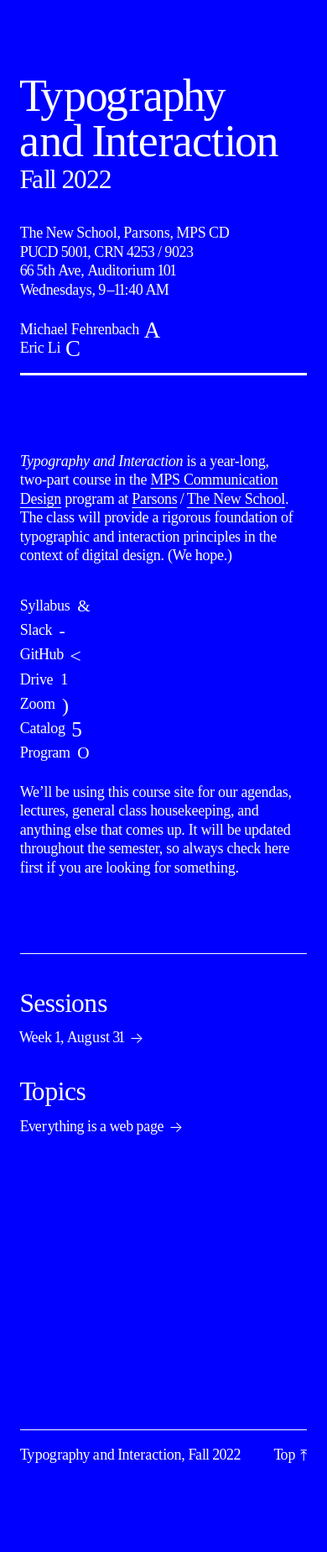
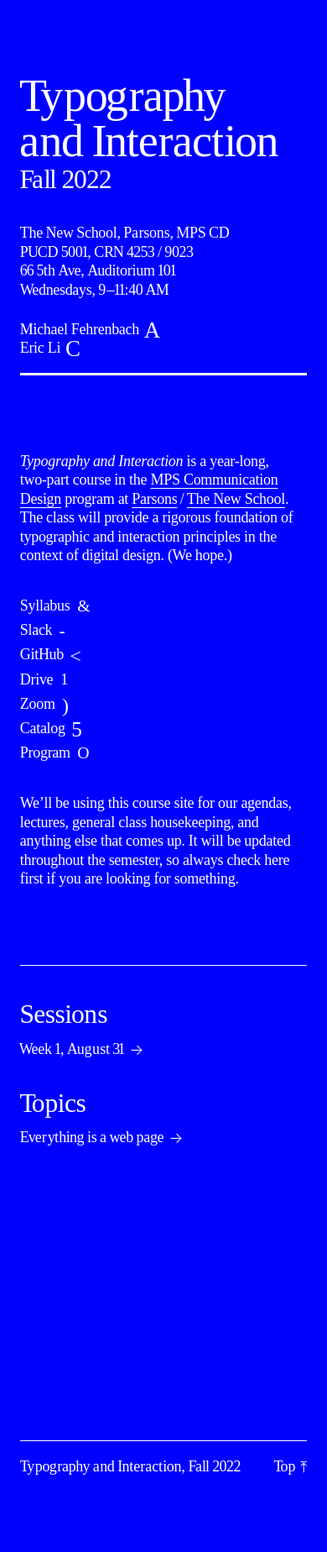
Before and after one commit to core-interaction/core-interaction.github.io, a Jekyll site: the page built from index.md, in a window 390 px wide. Shown: the whole page at 84% size. Built offline with Jekyll 4.4.1, drawn with Linux system fonts in a browser that asks for light colours.

Commit message:
Fix spacing after lists on mobile.

```diff
--- a/assets/styles/_markdown.scss
+++ b/assets/styles/_markdown.scss
@@ -293,6 +293,12 @@
 		}
 
 		> figure:not(:first-child) { margin-top: var(--typography--between) }
+
+		+ * {
+			--margin--top: calc(var(--margin--vertical) * 2);
+
+			@include breakpoint(568) { --margin--top: initial }
+		}
 	}
 
 
```
